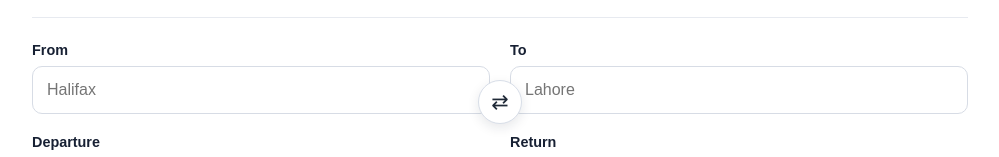
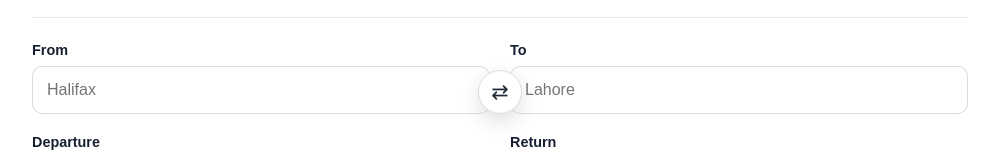
Before and after one commit to WaleedMughal3484/RouteWise, a React app in the folder frontend/: page / in a window 1280 px wide. Shown: the part 419-576 px from the top of the page, without its empty margins (140-1139 px from the left). Built offline with nearby package versions, Linux system fonts and the light colour scheme; the HTML template or start-up script is replaced by a standard one.

Commit message:
aligned switch button

```diff
--- a/frontend/src/App.css
+++ b/frontend/src/App.css
@@ -663,7 +663,7 @@ button:disabled:hover {
 
 .swap-control {
     position: absolute;
-    top: 38px;
+    top: 28px;
     left: 50%;
     z-index: 2;
     display: flex;
@@ -683,7 +683,7 @@ button:disabled:hover {
     font-size: 1.3rem;
     line-height: 1;
     cursor: pointer;
-    box-shadow: 0 4px 12px rgba(23, 32, 51, 0.1);
+    box-shadow: 0 8px 20px rgba(0, 0, 0, 0.12);
 }
 
 .swap-button:hover {
--- a/frontend/src/App.jsx
+++ b/frontend/src/App.jsx
@@ -13,6 +13,9 @@ function App() {
   const [sortBy, setSortBy] = useState("cheapest");
   const [flights, setFlights] = useState([]);
   const [apiError, setApiError] = useState("");
+  const [departureDate, setDepartureDate] = useState("");
+
+
 
   const sameCity =
     origin.trim() !== "" &&
@@ -376,6 +379,9 @@ function App() {
                 id="departure"
                 name="departure"
                 type="date"
+                min={new Date().toISOString().split("T")[0]}
+                value={departureDate}
+                onChange={(event) => setDepartureDate(event.target.value)}
                 aria-invalid={Boolean(errors.departure)}
                 aria-describedby={
                   errors.departure ? "departure-error" : undefined
@@ -396,6 +402,7 @@ function App() {
   id="return"
   name="return"
   type="date"
+  min={departureDate || new Date().toISOString().split("T")[0]}
   disabled={tripType === "one-way"}
   aria-invalid={Boolean(errors.returnDate)}
   aria-describedby={
```
Lines whose indentation alone changed are shown as unchanged.
